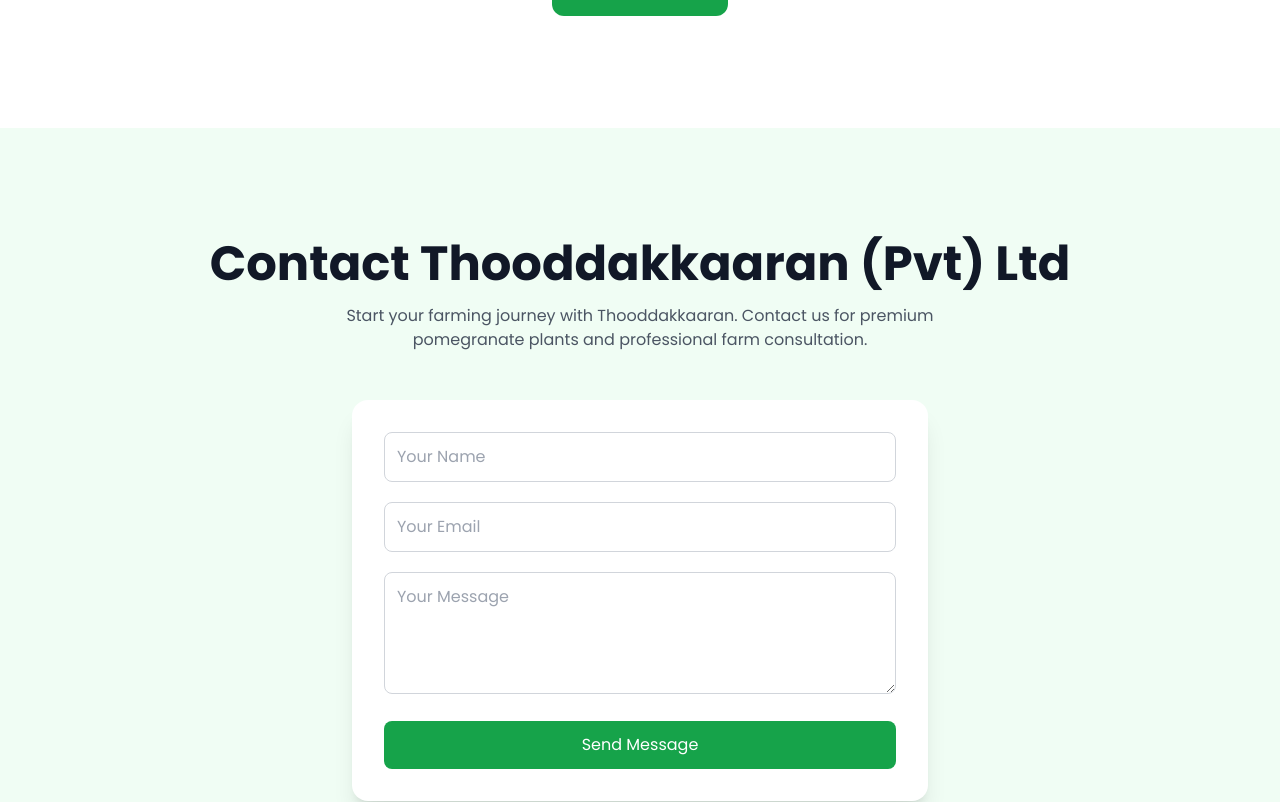
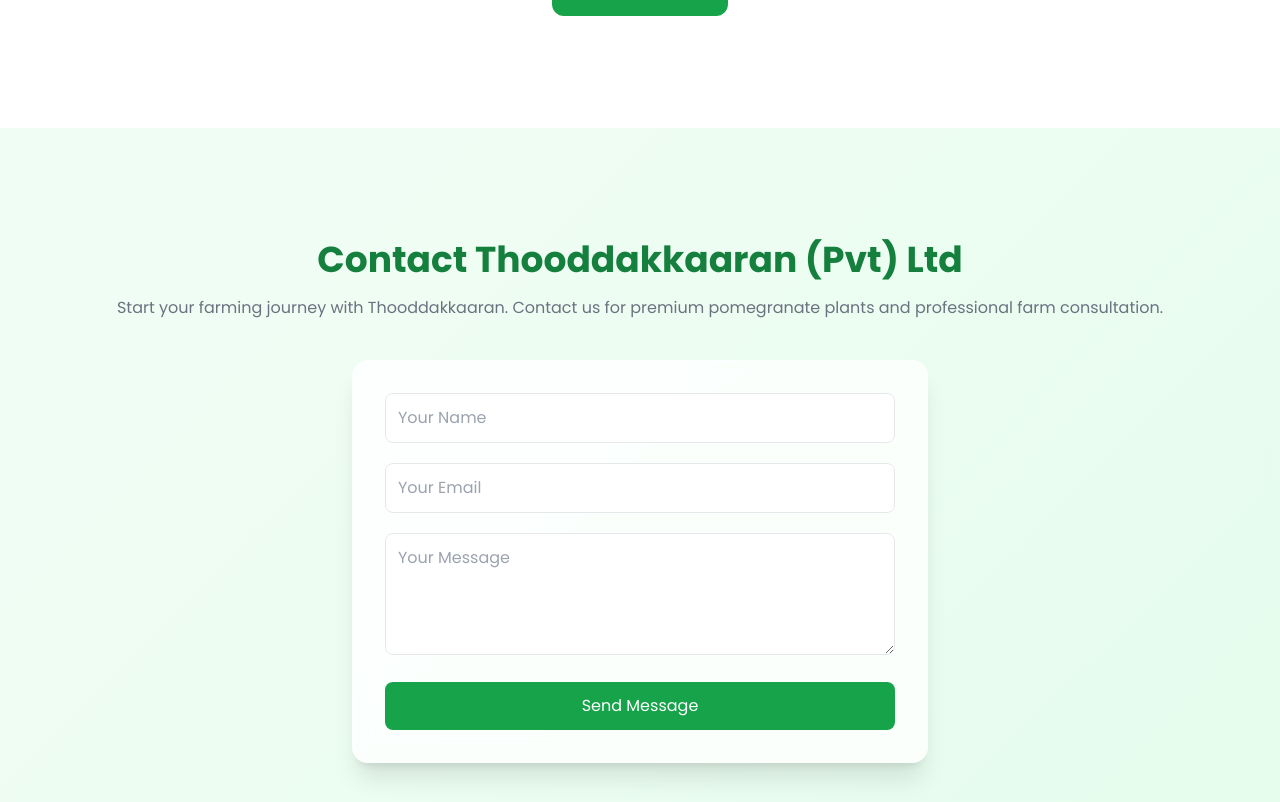
Before and after one commit to Thaksigan23/thooddakkaaran, a React (Vite) app: page / in a window 1280 px wide. Shown: the part 5944-6746 px from the top of the page. Built offline with nearby package versions, Linux system fonts and the light colour scheme.

Commit message:
Update website

```diff
--- a/src/components/Contact.jsx
+++ b/src/components/Contact.jsx
@@ -1,50 +1,76 @@
+import { useRef } from "react"
+import emailjs from "@emailjs/browser"
+
 export default function Contact() {
 
+  const form = useRef()
+
+  const sendEmail = (e) => {
+    e.preventDefault()
+
+    emailjs.sendForm(
+  "service_1t50k5g",   // correct service id
+  "template_ubyghnk",  // your template id
+  form.current,
+  "SxNdlpc7MdA_MI7I1"  // public key
+)
+
+      .then(
+        () => {
+          alert("Message sent successfully!")
+          form.current.reset()
+        },
+        () => {
+          alert("Failed to send message")
+        }
+      )
+  }
+
   return (
+    <section id="contact" className="py-28 gradient-bg">
 
-    <section
-      id="contact"
-      className="py-28 px-6 bg-green-50 dark:bg-gray-950 transition-colors duration-500"
-    >
+      <div className="max-w-6xl mx-auto px-6 text-center">
 
-      <div className="max-w-6xl mx-auto text-center">
-
-        {/* Section Title */}
-        <h2 className="text-4xl md:text-5xl font-bold mb-4 text-gray-900 dark:text-green-400">
+        <h2 className="text-4xl font-bold mb-4 text-green-700">
           Contact Thooddakkaaran (Pvt) Ltd
         </h2>
 
-        <p className="text-gray-600 dark:text-gray-400 mb-12 max-w-2xl mx-auto">
+        <p className="text-gray-500 mb-10">
           Start your farming journey with Thooddakkaaran. Contact us for
           premium pomegranate plants and professional farm consultation.
         </p>
 
-        {/* Contact Form */}
-        <div className="max-w-xl mx-auto bg-white dark:bg-gray-900 shadow-xl rounded-2xl p-8">
+        <div className="max-w-xl mx-auto bg-white/80 backdrop-blur-lg border border-white/40 shadow-xl rounded-2xl p-8">
 
-          <form className="space-y-5">
+          <form ref={form} onSubmit={sendEmail} className="space-y-5">
 
             <input
               type="text"
+              name="name"
               placeholder="Your Name"
-              className="w-full p-3 rounded-lg border border-gray-300 dark:border-gray-700 bg-white dark:bg-gray-800 text-gray-900 dark:text-white focus:outline-none focus:ring-2 focus:ring-green-500"
+              required
+              className="w-full p-3 rounded-lg border border-gray-200"
             />
 
             <input
               type="email"
+              name="email"
               placeholder="Your Email"
-              className="w-full p-3 rounded-lg border border-gray-300 dark:border-gray-700 bg-white dark:bg-gray-800 text-gray-900 dark:text-white focus:outline-none focus:ring-2 focus:ring-green-500"
+              required
+              className="w-full p-3 rounded-lg border border-gray-200"
             />
 
             <textarea
+              name="message"
               rows="4"
               placeholder="Your Message"
-              className="w-full p-3 rounded-lg border border-gray-300 dark:border-gray-700 bg-white dark:bg-gray-800 text-gray-900 dark:text-white focus:outline-none focus:ring-2 focus:ring-green-500"
+              required
+              className="w-full p-3 rounded-lg border border-gray-200"
             ></textarea>
 
             <button
               type="submit"
-              className="w-full bg-green-600 hover:bg-green-700 text-white py-3 rounded-lg transition duration-300"
+              className="w-full bg-green-600 text-white py-3 rounded-lg hover:scale-105 transition"
             >
               Send Message
             </button>
@@ -56,6 +82,5 @@
       </div>
 
     </section>
-
   )
 }
```
